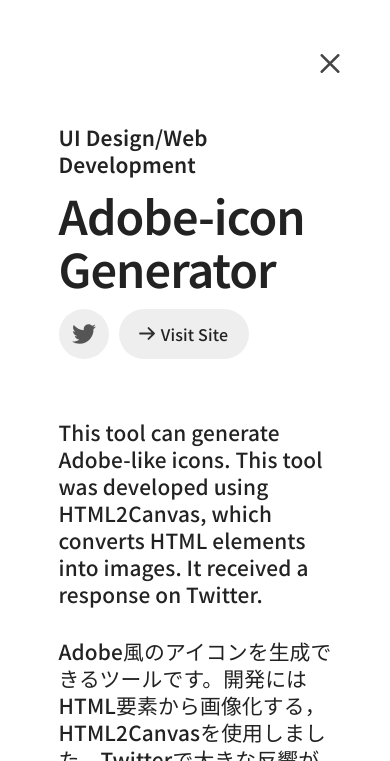
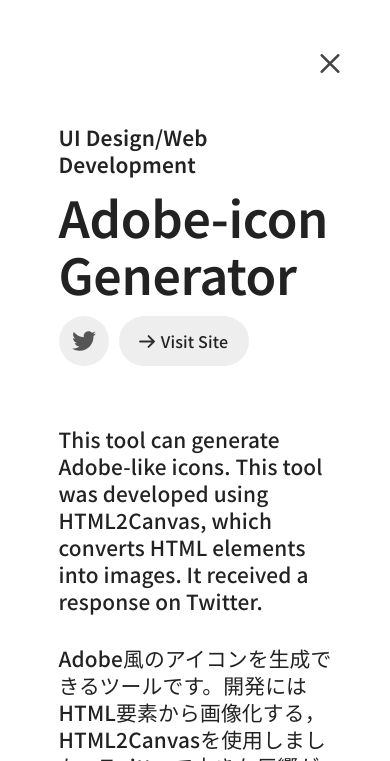
Before and after one commit to sukepc0824/portfolio, a plain HTML site: page index.html in a window 390 px wide. Shown: the part 840-1601 px from the top of the page. Drawn offline with nearby package versions, Linux system fonts and the light colour scheme; a web font is replaced by a local one.

Commit message:
Update style-mobile.css

```diff
--- a/css/style-mobile.css
+++ b/css/style-mobile.css
@@ -127,9 +127,9 @@ header button.header-menu-button.active .border2 {
 }
 
 h2 {
-    font-size: 2.9rem;
+    font-size: 3.1rem;
     font-weight: 600;
-    letter-spacing: -0.02em;
+    letter-spacing: -0.007em;
 }
 
 #about-me .content-box.large {
```
